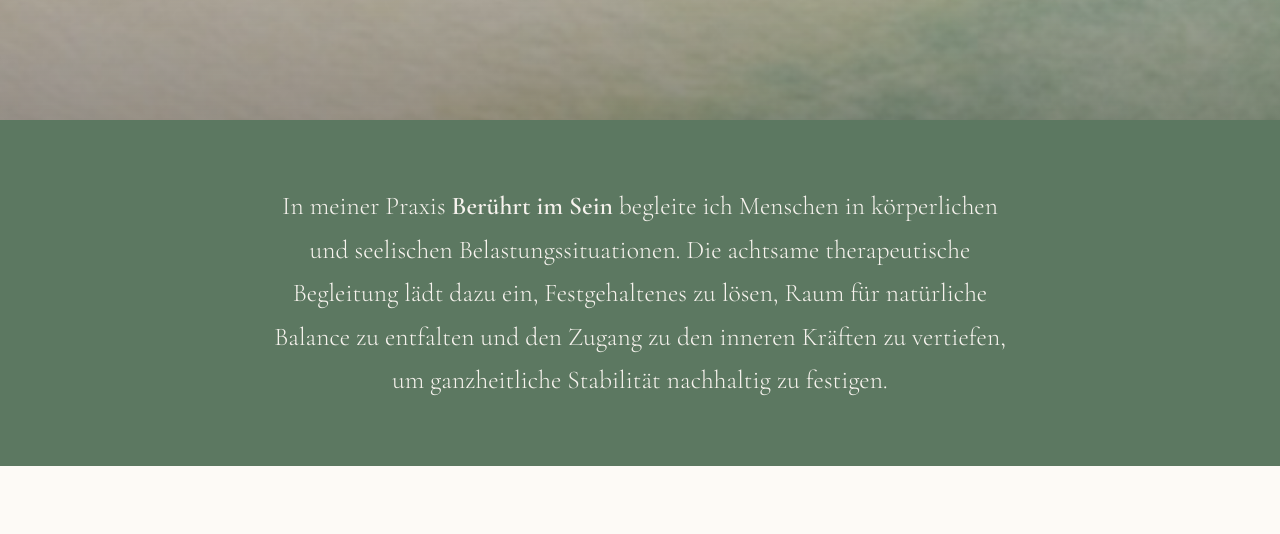
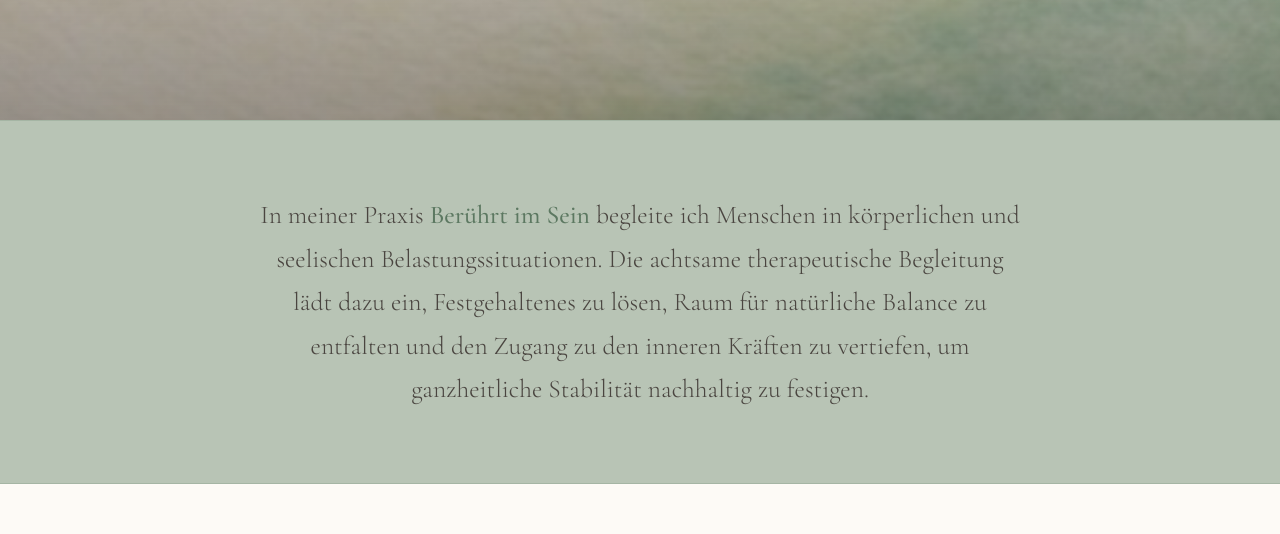
Before and after one commit to SandySch/sandysch.github.com, a Nuxt app: page / in a window 1280 px wide. Shown: the part 680-1214 px from the top of the page. Built offline with nearby package versions, Linux system fonts and the light colour scheme.

Commit message:
improved issues

```diff
--- a/app.vue
+++ b/app.vue
@@ -173,7 +173,7 @@
           <div class="service__img-wrap reveal">
             <img
               class="service__img"
-              src="/session.png"
+              src="/session.webp"
               alt="Praxis"
               loading="eager"
             />
--- a/assets/css/main.css
+++ b/assets/css/main.css
@@ -178,10 +178,12 @@ body {
 
 /* ─── Intro Band ─── */
 .intro-band {
-  background: var(--sage-dark);
-  color: var(--cream);
+  background: #b8c4b5;
+  color: var(--stone);
   text-align: center;
-  padding: 4rem 2rem;
+  padding: 4.5rem 2rem;
+  border-top: 1px solid rgba(92, 120, 97, 0.2);
+  border-bottom: 1px solid rgba(92, 120, 97, 0.2);
 }
 .intro-band p {
   font-family: var(--font-display);
@@ -190,8 +192,12 @@ body {
   line-height: 1.7;
   max-width: 760px;
   margin: 0 auto;
+  color: var(--stone);
 }
-
+.intro-band strong {
+  font-weight: 500;
+  color: var(--sage-dark);
+}
 /* ─── Section base ─── */
 section { position: relative; }
 
```
Also changed, not shown: public/session.webp (added).
